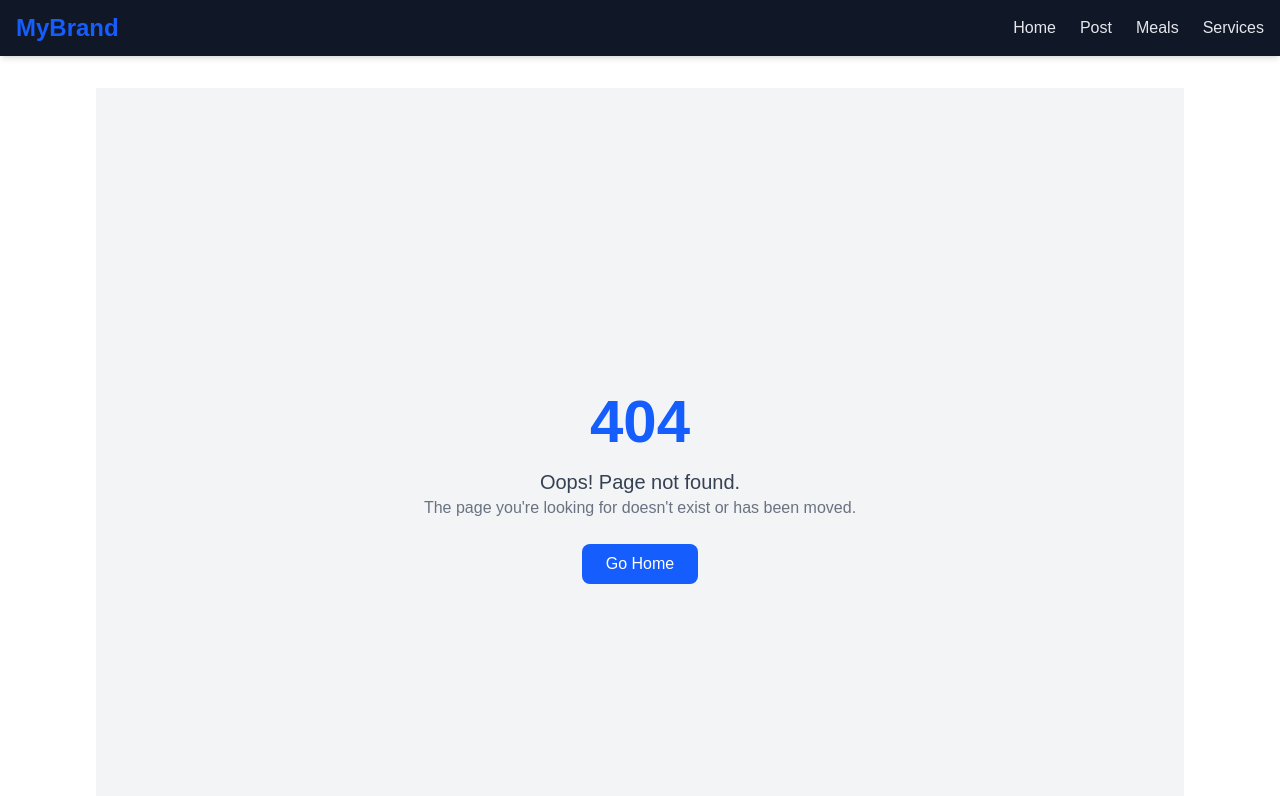
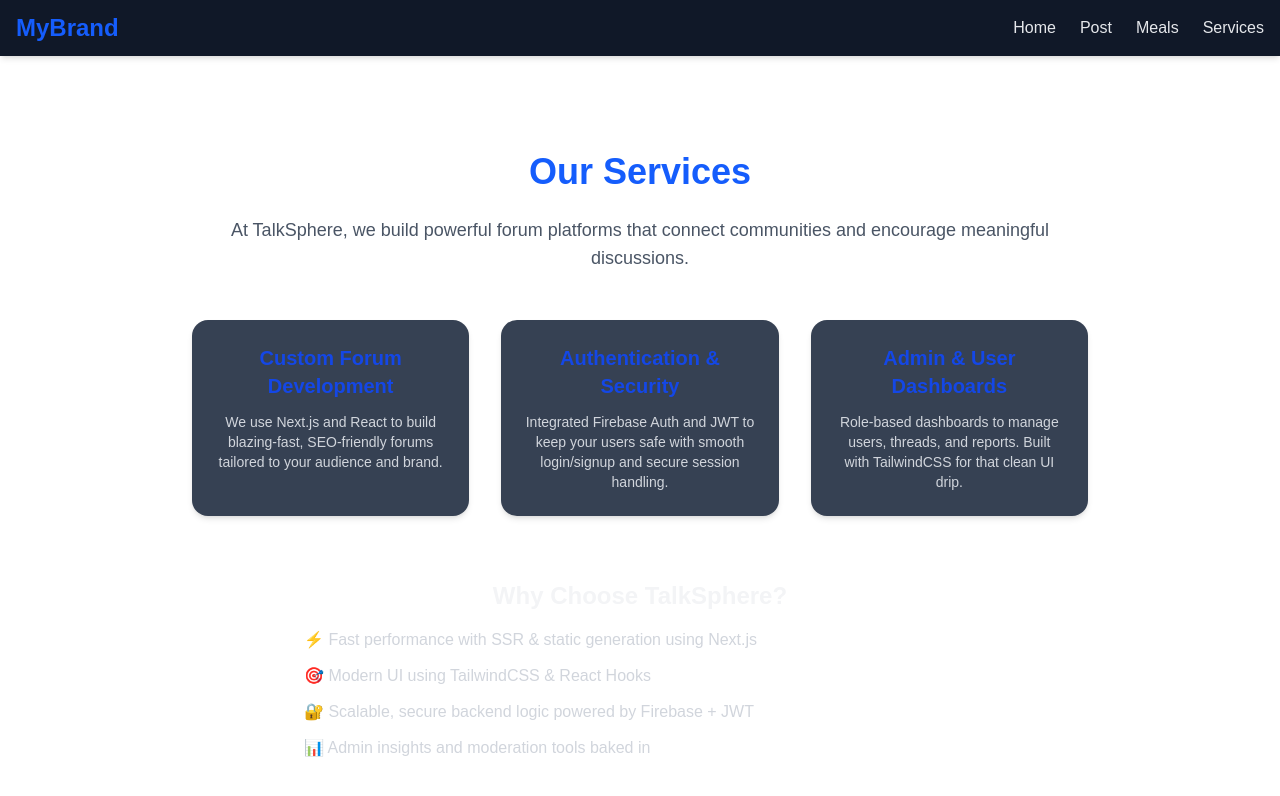
Before and after one commit to mahfuzarrahmanmunna/fetch-data-with-nextjs, a Next.js app: page /services in a window 1280 px wide. Before the commit this address had no page. Shown: the top 796 px of the page. Built offline with nearby package versions, Linux system fonts and the light colour scheme.

Commit message:
added services and now work to single meals page

```diff
--- a/src/app/layout.js
+++ b/src/app/layout.js
@@ -13,7 +13,11 @@
 });
 
 export const metadata = {
-  title: "Create Next App",
+  title: {
+    title: "Learning NextJS",
+    template: "%s | Learning NextJS"
+  },
+  keywords: ['Next.js', 'React', 'JavaScript'],
   description: "Generated by create next app",
 };
 
--- a/src/app/meals/page.jsx
+++ b/src/app/meals/page.jsx
@@ -1,4 +1,8 @@
 import MealSearchInput from "./components/MealSearchInput";
+export const metadata = {
+    title: "All Meals",
+    description: "Generated by create next app",
+};
 
 const MealsPage = async ({ searchParams }) => {
     const query = await searchParams;
--- a/src/app/post/[id]/page.jsx
+++ b/src/app/post/[id]/page.jsx
@@ -4,6 +4,16 @@
     const res = await fetch(`https://jsonplaceholder.typicode.com/posts/${post_id}`);
     const data = await res.json();
     return data
+}
+export async function generateMetadata({ params }) {
+    // read route params
+    const { id } = await params
+    const singlePost = await getSinglePost(id);
+    // fetch data
+    return {
+        title: singlePost.title,
+        description: singlePost.body
+    }
 }
 
 const SinglePost = async ({ params }) => {
--- a/src/app/post/page.jsx
+++ b/src/app/post/page.jsx
@@ -6,11 +6,15 @@
     const data = await res.json()
     return data;
 }
+export const metadata = {
+    title: "All Post",
+    description: "Generated by create next app",
+};
 
 const PostPage = async () => {
     const posts = await getPosts()
     return (
-        <div className='space-y-3 grid grid-cols-1 md:grid-cols-2 lg:grid-cols-4 gap-8'>
+        <div className='space-y-3 px-3 grid grid-cols-1 md:grid-cols-2 lg:grid-cols-4 gap-8'>
             {posts.map(singlePost => {
                 return <div key={singlePost.id} className='border py-2 px-3 rounded shadow-2xl'>
                     <h3 className={`mb-2 text-2xl font-medium ${style['post-title']}`}>
--- /dev/null
+++ b/src/app/services/page.jsx
@@ -0,0 +1,53 @@
+import React from "react";
+export const metadata = {
+    title: "Services",
+    description: "Generated by create next app",
+};
+
+const Services = () => {
+    return (
+        <div className="min-h-screen text-gray-100 py-16 px-4 sm:px-10">
+            <div className="max-w-4xl mx-auto text-center">
+                <h1 className="text-4xl font-bold text-blue-600 mb-6">Our Services</h1>
+                <p className="text-lg text-gray-600 mb-12">
+                    At TalkSphere, we build powerful forum platforms that connect communities and encourage meaningful discussions.
+                </p>
+
+                <div className="grid md:grid-cols-3 gap-8">
+                    <div className="p-6 bg-gray-700 rounded-2xl shadow-md hover:shadow-xl transition">
+                        <h2 className="text-xl font-semibold mb-3 text-blue-700">Custom Forum Development</h2>
+                        <p className="text-sm text-gray-300">
+                            We use Next.js and React to build blazing-fast, SEO-friendly forums tailored to your audience and brand.
+                        </p>
+                    </div>
+
+                    <div className="p-6 bg-gray-700 rounded-2xl shadow-md hover:shadow-xl transition">
+                        <h2 className="text-xl font-semibold mb-3 text-blue-700">Authentication & Security</h2>
+                        <p className="text-sm text-gray-300">
+                            Integrated Firebase Auth and JWT to keep your users safe with smooth login/signup and secure session handling.
+                        </p>
+                    </div>
+
+                    <div className="p-6 bg-gray-700 rounded-2xl shadow-md hover:shadow-xl transition">
+                        <h2 className="text-xl font-semibold mb-3 text-blue-700">Admin & User Dashboards</h2>
+                        <p className="text-sm text-gray-300">
+                            Role-based dashboards to manage users, threads, and reports. Built with TailwindCSS for that clean UI drip.
+                        </p>
+                    </div>
+                </div>
+
+                <div className="mt-16">
+                    <h3 className="text-2xl font-bold mb-4">Why Choose TalkSphere?</h3>
+                    <ul className="text-left max-w-2xl mx-auto space-y-3">
+                        <li className="text-gray-300">⚡ Fast performance with SSR & static generation using Next.js</li>
+                        <li className="text-gray-300">🎯 Modern UI using TailwindCSS & React Hooks</li>
+                        <li className="text-gray-300">🔐 Scalable, secure backend logic powered by Firebase + JWT</li>
+                        <li className="text-gray-300">📊 Admin insights and moderation tools baked in</li>
+                    </ul>
+                </div>
+            </div>
+        </div>
+    );
+};
+
+export default Services;
```
